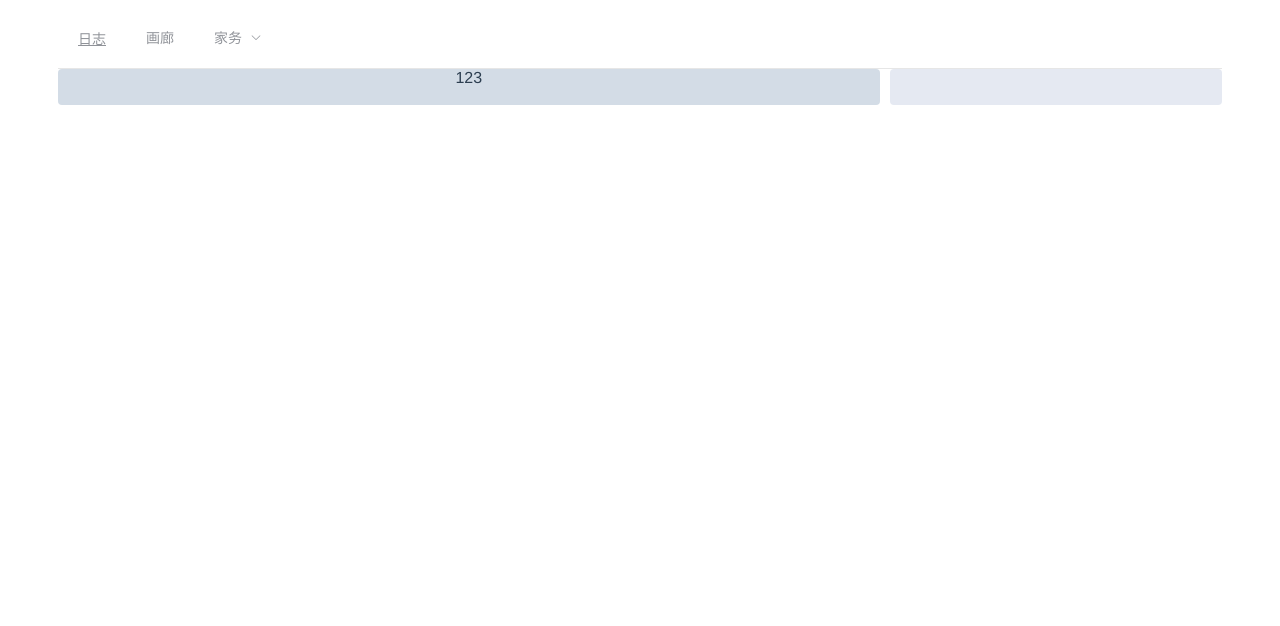
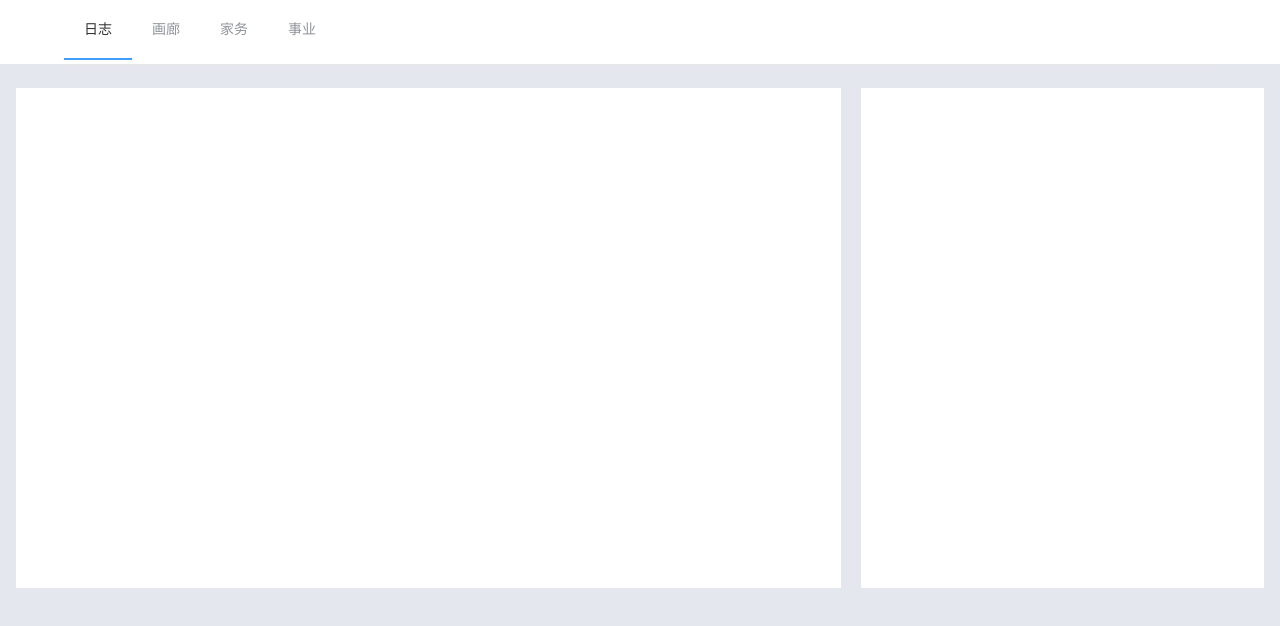
Before and after one commit to RobinPang/dreamland, a Vue app: page / in a window 1280 px wide. Shown: the top 626 px of the page. Built offline with nearby package versions, Linux system fonts and the light colour scheme.

Commit message:
基本样式构建

```diff
--- a/package.json
+++ b/package.json
@@ -24,6 +24,7 @@
     "@vue/cli-service": "~4.5.0",
     "@vue/compiler-sfc": "^3.0.0",
     "babel-eslint": "^10.1.0",
+    "babel-plugin-component": "^1.1.1",
     "eslint": "^6.7.2",
     "eslint-plugin-vue": "^7.0.0-0",
     "less": "^3.0.4",
--- a/src/App.vue
+++ b/src/App.vue
@@ -1,65 +1,19 @@
 <template>
-  <el-menu
-    :default-active="activeIndex"
-    class="el-menu-demo"
-    mode="horizontal"
-    @select="handleSelect"
-  >
-    <el-menu-item index="1"
-      ><router-link to="/">日志</router-link></el-menu-item>
-    <el-menu-item index="2">画廊</el-menu-item>
-    <el-submenu index="3">
-      <template #title>家务</template>
-      <el-menu-item index="3-1">日程</el-menu-item>
-      <el-menu-item index="3-2">菜谱</el-menu-item>
-      <el-menu-item index="3-3">购物</el-menu-item>
-      <el-menu-item index="3-4">财务</el-menu-item>
-    </el-submenu>
-  </el-menu>
-  <div class="line"></div>
-  <el-row :gutter="10">
-    <el-col :xs="17" :sm="17" :md="17" :lg="17" :xl="17"><div class="grid-content bg-purple"><router-view /></div></el-col>
-    <el-col :xs="7" :sm="7" :md="7" :lg="7" :xl="7"><div class="grid-content bg-purple-light"></div></el-col>
-  </el-row>
-
+  <app-container>
+    <nav-bar />
+    <keep-alive>
+      <router-view/>
+    </keep-alive>
+  </app-container>
 </template>
 
-<style lang="less">
-body{
-  padding: 0 50px 0 50px;
-}
-#app {
-  font-family: Avenir, Helvetica, Arial, sans-serif;
-  -webkit-font-smoothing: antialiased;
-  -moz-osx-font-smoothing: grayscale;
-  text-align: center;
-  color: #2c3e50;
-}
-
-#nav {
-  padding: 30px;
-
-  a {
-    font-weight: bold;
-    color: #2c3e50;
-
-    &.router-link-exact-active {
-      color: #42b983;
-    }
+<script>
+import NavBar from '@/components/NavBar.vue'
+import AppContainer from '@/components/AppContainer.vue'
+export default {
+  components: {
+    AppContainer,
+    NavBar
   }
 }
-.a1 {
-  height: 60px;
-}
-
-.grid-content {
-  border-radius: 4px;
-  min-height: 36px;
-}
-.bg-purple {
-  background: #d3dce6;
-}
-.bg-purple-light {
-  background: #e5e9f2;
-}
-</style>
+</script>
--- /dev/null
+++ b/src/assets/css/default.less
@@ -0,0 +1,6 @@
+body{
+  margin: 0;
+  padding: 0;
+  font-size: 14px;
+  background-color: #E4E7ED;
+}
--- /dev/null
+++ b/src/components/AppContainer.vue
@@ -0,0 +1,13 @@
+<template>
+  <div class="app-container">
+    <slot></slot>
+  </div>
+</template>
+
+
+<style lang="less" scoped>
+  .app-container{
+    display: flex;
+    flex-direction: column;
+  }
+</style>
--- a/src/components/Blog.vue
+++ /dev/null
@@ -1,12 +0,0 @@
-<template>
-    <div>123</div>
-</template>
-
-<script>
-export default {
-  name: 'Blog',
-//   props: {
-//     msg: String
-//   }
-}
-</script>
--- a/src/components/HelloWorld.vue
+++ /dev/null
@@ -1,61 +0,0 @@
-<template>
-  <div class="hello">
-    <h1>{{ msg }}</h1>
-    <p>
-      For a guide and recipes on how to configure / customize this project,<br>
-      check out the
-      <a href="https://cli.vuejs.org" target="_blank" rel="noopener">vue-cli documentation</a>.
-    </p>
-    <h3>Installed CLI Plugins</h3>
-    <ul>
-      <li><a href="https://github.com/vuejs/vue-cli/tree/dev/packages/%40vue/cli-plugin-babel" target="_blank" rel="noopener">babel</a></li>
-      <li><a href="https://github.com/vuejs/vue-cli/tree/dev/packages/%40vue/cli-plugin-pwa" target="_blank" rel="noopener">pwa</a></li>
-      <li><a href="https://github.com/vuejs/vue-cli/tree/dev/packages/%40vue/cli-plugin-router" target="_blank" rel="noopener">router</a></li>
-      <li><a href="https://github.com/vuejs/vue-cli/tree/dev/packages/%40vue/cli-plugin-vuex" target="_blank" rel="noopener">vuex</a></li>
-      <li><a href="https://github.com/vuejs/vue-cli/tree/dev/packages/%40vue/cli-plugin-eslint" target="_blank" rel="noopener">eslint</a></li>
-    </ul>
-    <h3>Essential Links</h3>
-    <ul>
-      <li><a href="https://vuejs.org" target="_blank" rel="noopener">Core Docs</a></li>
-      <li><a href="https://forum.vuejs.org" target="_blank" rel="noopener">Forum</a></li>
-      <li><a href="https://chat.vuejs.org" target="_blank" rel="noopener">Community Chat</a></li>
-      <li><a href="https://twitter.com/vuejs" target="_blank" rel="noopener">Twitter</a></li>
-      <li><a href="https://news.vuejs.org" target="_blank" rel="noopener">News</a></li>
-    </ul>
-    <h3>Ecosystem</h3>
-    <ul>
-      <li><a href="https://router.vuejs.org" target="_blank" rel="noopener">vue-router</a></li>
-      <li><a href="https://vuex.vuejs.org" target="_blank" rel="noopener">vuex</a></li>
-      <li><a href="https://github.com/vuejs/vue-devtools#vue-devtools" target="_blank" rel="noopener">vue-devtools</a></li>
-      <li><a href="https://vue-loader.vuejs.org" target="_blank" rel="noopener">vue-loader</a></li>
-      <li><a href="https://github.com/vuejs/awesome-vue" target="_blank" rel="noopener">awesome-vue</a></li>
-    </ul>
-  </div>
-</template>
-
-<script>
-export default {
-  name: 'HelloWorld',
-  props: {
-    msg: String
-  }
-}
-</script>
-
-<!-- Add "scoped" attribute to limit CSS to this component only -->
-<style scoped lang="less">
-h3 {
-  margin: 40px 0 0;
-}
-ul {
-  list-style-type: none;
-  padding: 0;
-}
-li {
-  display: inline-block;
-  margin: 0 10px;
-}
-a {
-  color: #42b983;
-}
-</style>
--- /dev/null
+++ b/src/components/NavBar.vue
@@ -0,0 +1,42 @@
+<template>
+  <header id="header">
+    <el-menu :default-active="activeIndex" class="el-menu-style" mode="horizontal" @select="handleSelect">
+      <el-menu-item index="1">日志</el-menu-item>
+      <el-menu-item index="2">画廊</el-menu-item>
+      <el-menu-item index="3">家务</el-menu-item>
+      <el-menu-item index="4">事业</el-menu-item>
+    </el-menu>
+  </header>
+</template>
+
+<script>
+import { ref } from 'vue'
+import { ElMenu, ElMenuItem } from 'element-plus'
+export default {
+  name: 'NavBar',
+  components: {
+    ElMenu,
+    // ElSubmenu,
+    ElMenuItem
+  },
+  setup(){
+    // 导航栏
+    const activeIndex = ref('1')
+
+    return { activeIndex }
+  }
+}
+</script>
+
+<style lang="less" scoped>
+  #header {
+    width: 100%;
+    height: 4rem;
+    background-color: #fff;
+  }
+  .el-menu-style{
+    width: 90%;
+    height: 100%;
+    margin: auto;
+  }
+</style>
--- a/src/main.js
+++ b/src/main.js
@@ -1,8 +1,8 @@
 import { createApp } from 'vue'
-import ElementPlus from 'element-plus';
 import 'element-plus/lib/theme-chalk/index.css';
+import '@/assets/css/default.less'
 import App from './App.vue'
 import './registerServiceWorker'
 import router from './router'
 import store from './store'
-createApp(App).use(ElementPlus).use(store).use(router).mount('#app')
+createApp(App).use(store).use(router).mount('#app')
--- a/src/router/index.js
+++ b/src/router/index.js
@@ -1,5 +1,5 @@
 import { createRouter, createWebHistory } from 'vue-router'
-import Home from '../views/Home.vue'
+import Home from '@/views/Home'
 
 const routes = [
   {
--- a/src/views/Home.vue
+++ b/src/views/Home.vue
@@ -1,19 +1,41 @@
 <template>
   <div class="home">
-    <Blog msg="Welcome to Your Vue.js App"/>
+    <el-row :gutter="20">
+      <el-col :lg="16" :xl="8">
+        <div class="color"></div>
+      </el-col>
+      <el-col :lg="8" :xl="4">
+        <div class="color"></div>
+      </el-col>
+    </el-row>
   </div>
 </template>
 
 <script>
 // @ is an alias to /src
 // import HelloWorld from '@/components/HelloWorld.vue'
-import Blog from '@/components/Blog.vue'
 
+import { ElRow, ElCol } from 'element-plus'
 
 export default {
   name: 'Home',
   components: {
-    Blog
+    ElRow,
+    ElCol
+  },
+  setup() {
+
   }
 }
 </script>
+
+<style lang="less" scoped>
+  .home {
+    padding: 1rem;
+  }
+  .color {
+    background-color: #fff;
+    height: 500px;
+    margin-top: .5rem;
+  }
+</style>
```
Also changed, not shown: .babelrc (added), 1 other file (tests, documents, lock files or other folders).
